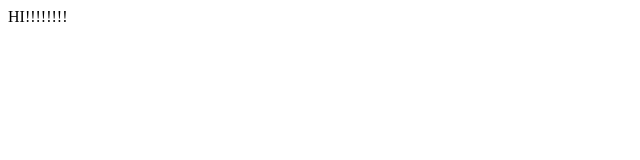
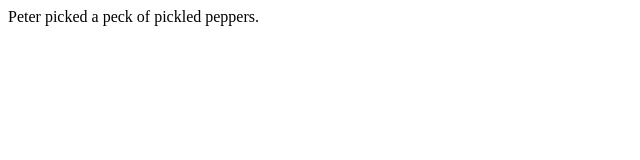
Before and after one commit to khwilson123/khwilson123.github.io, a plain HTML site: page index.html in a window 1280 px wide. Shown: the whole page, without its empty margins (0-640 px from the left). Drawn offline with Linux system fonts and the light colour scheme.

Commit message:
Update index.html

```diff
--- a/index.html
+++ b/index.html
@@ -3,6 +3,6 @@
     <title>Hello, World!</title>
   </head>
   <body>
-    HI!!!!!!!!
+    Peter picked a peck of pickled peppers.
   </body>
 </html>
```
